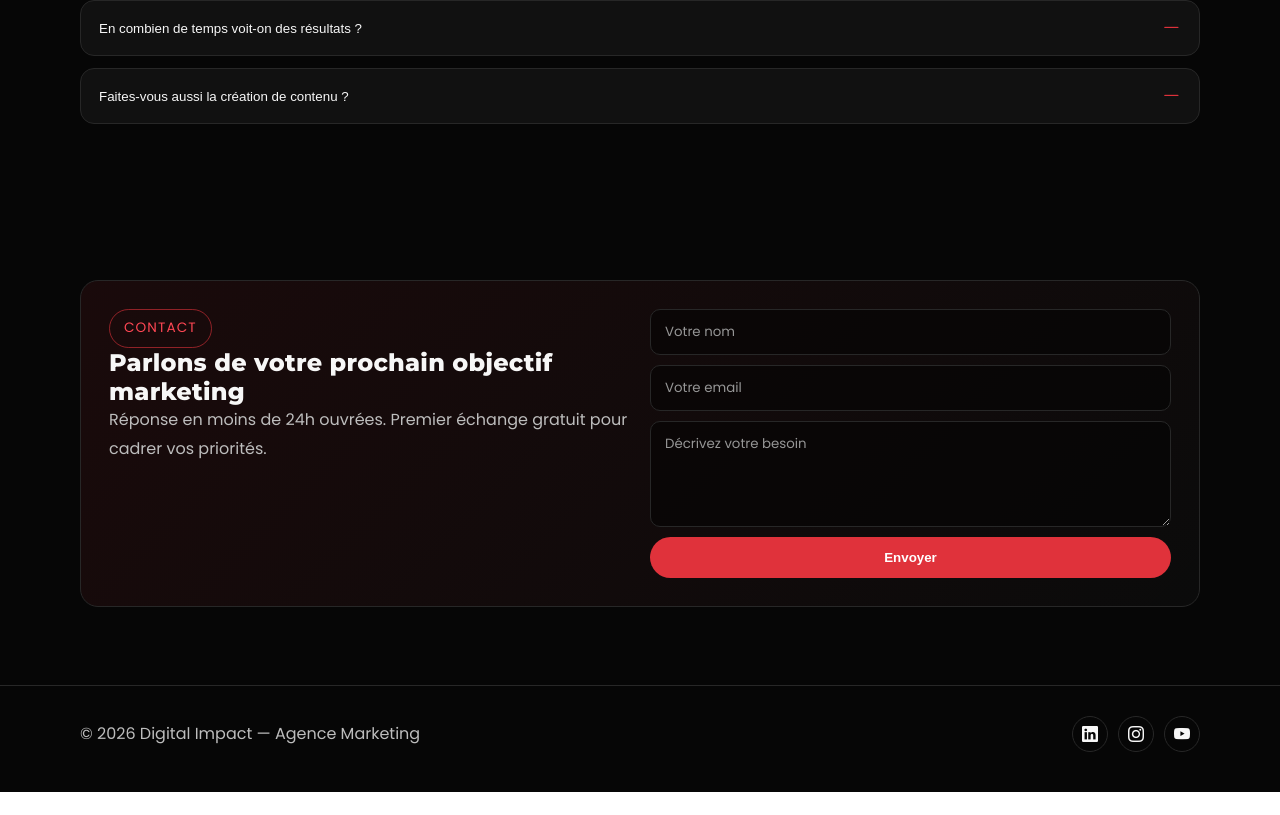
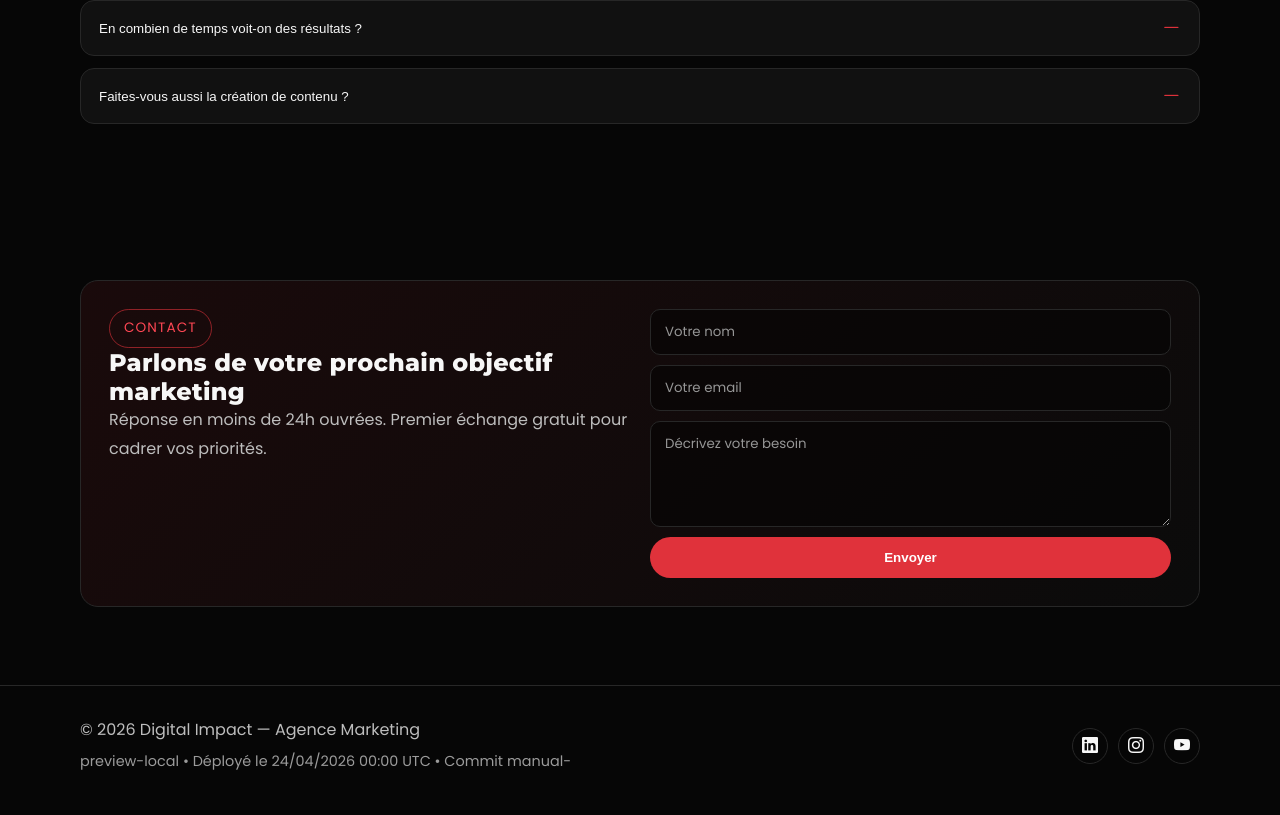
Before and after one commit to Tranck04/digitalimpact, a website: page index.html in a window 1280 px wide. Shown: the part 3257-4072 px from the top of the page. Before the commit the page ends 4049 px from the top, so only its background shows below. Drawn offline with nearby package versions, Linux system fonts and the light colour scheme.

Commit message:
deployement date update

```diff
--- /dev/null
+++ b/deploy-info.json
@@ -0,0 +1,5 @@
+{
+  "version": "preview-local",
+  "commit": "manual-local",
+  "deployedAt": "2026-04-24T00:00:00Z"
+}
--- a/index.html
+++ b/index.html
@@ -283,7 +283,10 @@
 
     <footer>
       <div class="container footer-wrap">
-        <p>© 2026 Digital Impact — Agence Marketing</p>
+        <div class="footer-meta">
+          <p>© 2026 Digital Impact — Agence Marketing</p>
+          <p id="deployment-info" class="deployment-info">Version locale</p>
+        </div>
         <div class="socials">
           <a href="#" aria-label="LinkedIn"><i class="bi bi-linkedin"></i></a>
           <a href="#" aria-label="Instagram"><i class="bi bi-instagram"></i></a>
--- a/main.js
+++ b/main.js
@@ -41,3 +41,34 @@ for (const question of questions) {
     }
   });
 }
+
+const deploymentInfo = document.querySelector("#deployment-info");
+
+if (deploymentInfo) {
+  fetch("deploy-info.json", { cache: "no-store" })
+    .then((response) => {
+      if (!response.ok) {
+        throw new Error("deploy-info unavailable");
+      }
+
+      return response.json();
+    })
+    .then((data) => {
+      const version = data.version || "Version inconnue";
+      const shortCommit = data.commit
+        ? String(data.commit).slice(0, 7)
+        : "inconnu";
+      const deployedAt = data.deployedAt
+        ? new Date(data.deployedAt).toLocaleString("fr-FR", {
+            dateStyle: "short",
+            timeStyle: "short",
+            timeZone: "UTC",
+          }) + " UTC"
+        : "Date inconnue";
+
+      deploymentInfo.textContent = `${version} • Déployé le ${deployedAt} • Commit ${shortCommit}`;
+    })
+    .catch(() => {
+      deploymentInfo.textContent = "Version locale";
+    });
+}
--- a/style.css
+++ b/style.css
@@ -413,6 +413,16 @@ footer {
   gap: 12px;
 }
 
+.footer-meta {
+  display: grid;
+  gap: 4px;
+}
+
+.deployment-info {
+  font-size: 0.9rem;
+  color: #9b9b9b;
+}
+
 .socials {
   display: flex;
   gap: 10px;
```
Also changed, not shown: .github/workflows/deploy-hostinger.yml.
